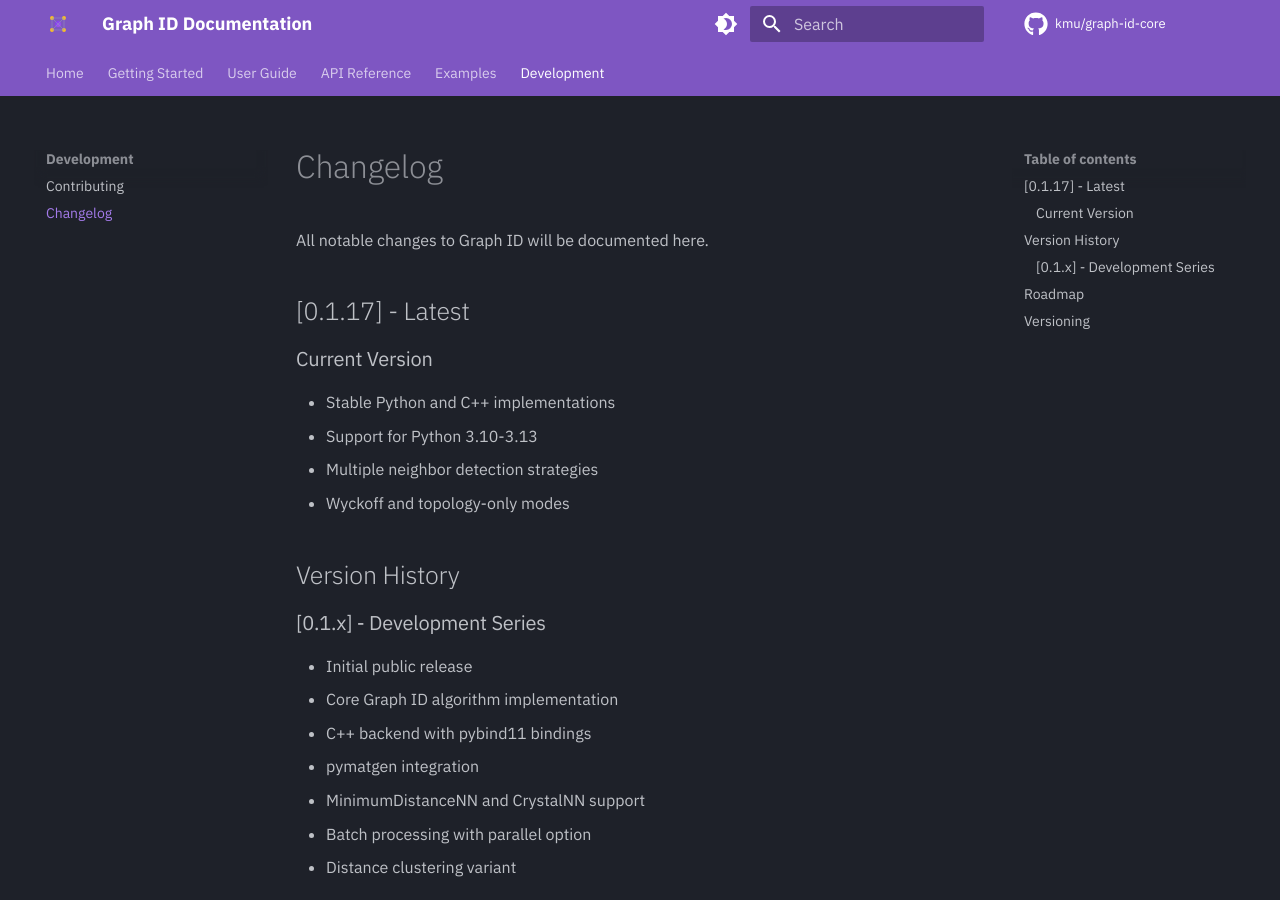
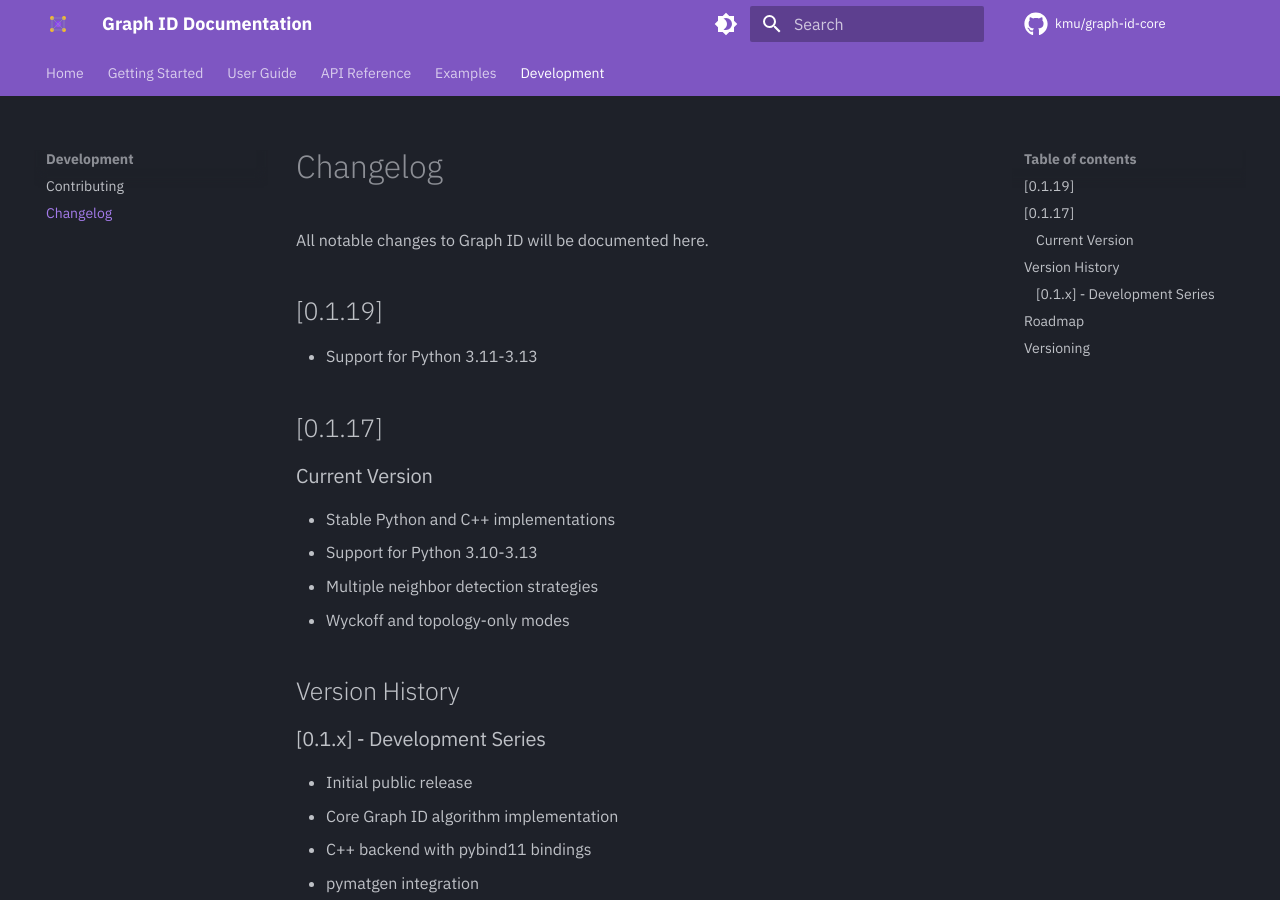
Before and after one commit to kmu/graph-id-core, an MkDocs documentation site: the page built from docs/development/changelog.md, in a window 1280 px wide and 900 px high. Built offline with MkDocs 1.6.1 and Material for MkDocs 9.7.7, drawn with Linux system fonts in a browser that asks for light colours; comment, search, counter and statistics services are not loaded.

Commit message:
Update docs

```diff
--- a/docs/development/changelog.md
+++ b/docs/development/changelog.md
@@ -2,7 +2,11 @@
 
 All notable changes to Graph ID will be documented here.
 
-## [0.1.17] - Latest
+## [0.1.19]
+
+- Support for Python 3.11-3.13
+
+## [0.1.17]
 
 ### Current Version
 
```
Also changed, not shown: docs/development/contributing.md (+1 -1 lines), docs/getting-started/installation.md (+1 -1 lines).
